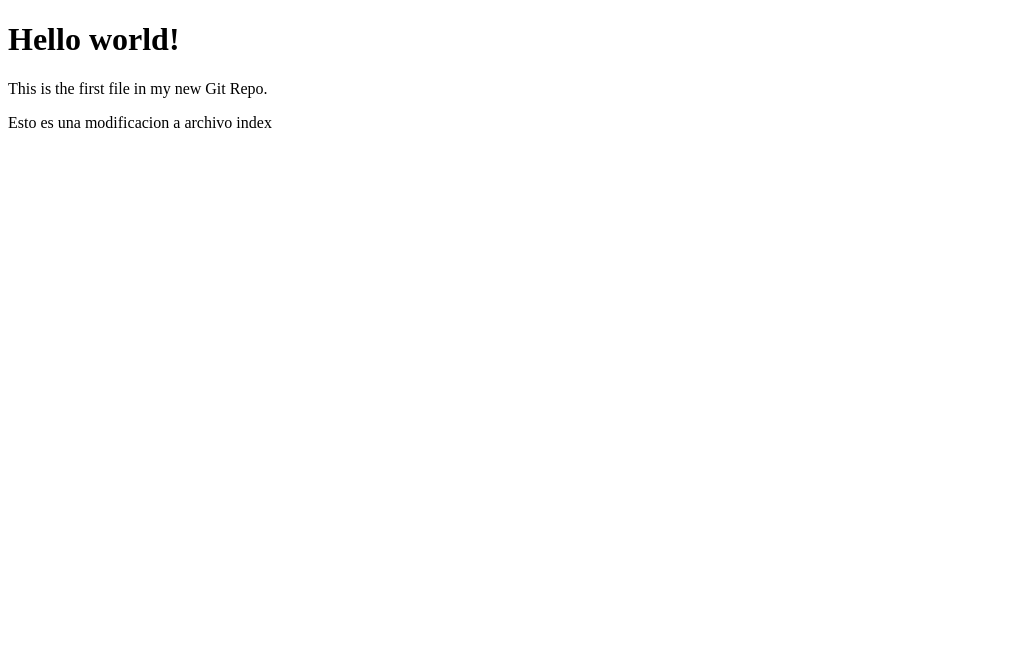
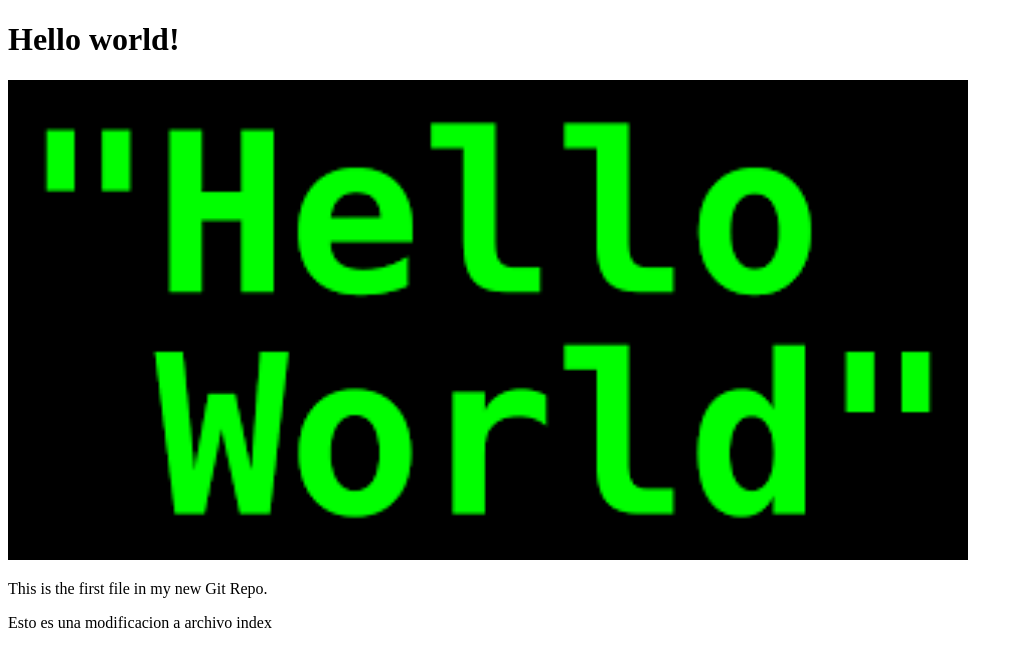
Before and after one commit to BraulioDisla/hello-world, a plain HTML site: page index.html in a window 1280 px wide. Shown: the whole page, without its empty margins (0-1023 px from the left). Drawn offline with Linux system fonts and the light colour scheme.

Commit message:
added something new

```diff
--- a/index.html
+++ b/index.html
@@ -6,6 +6,9 @@
 <body>
 
 <h1>Hello world!</h1>
+<div><img src="img/img_hello_world.png" alt="Hello World from Space"
+style="width:100%;max-width:960px"></div>
+
 <p>This is the first file in my new Git Repo.</p>
 <p>Esto es una modificacion a archivo index</p>
 </body>
```
Also changed, not shown: img/img_hello_world.png (added).
